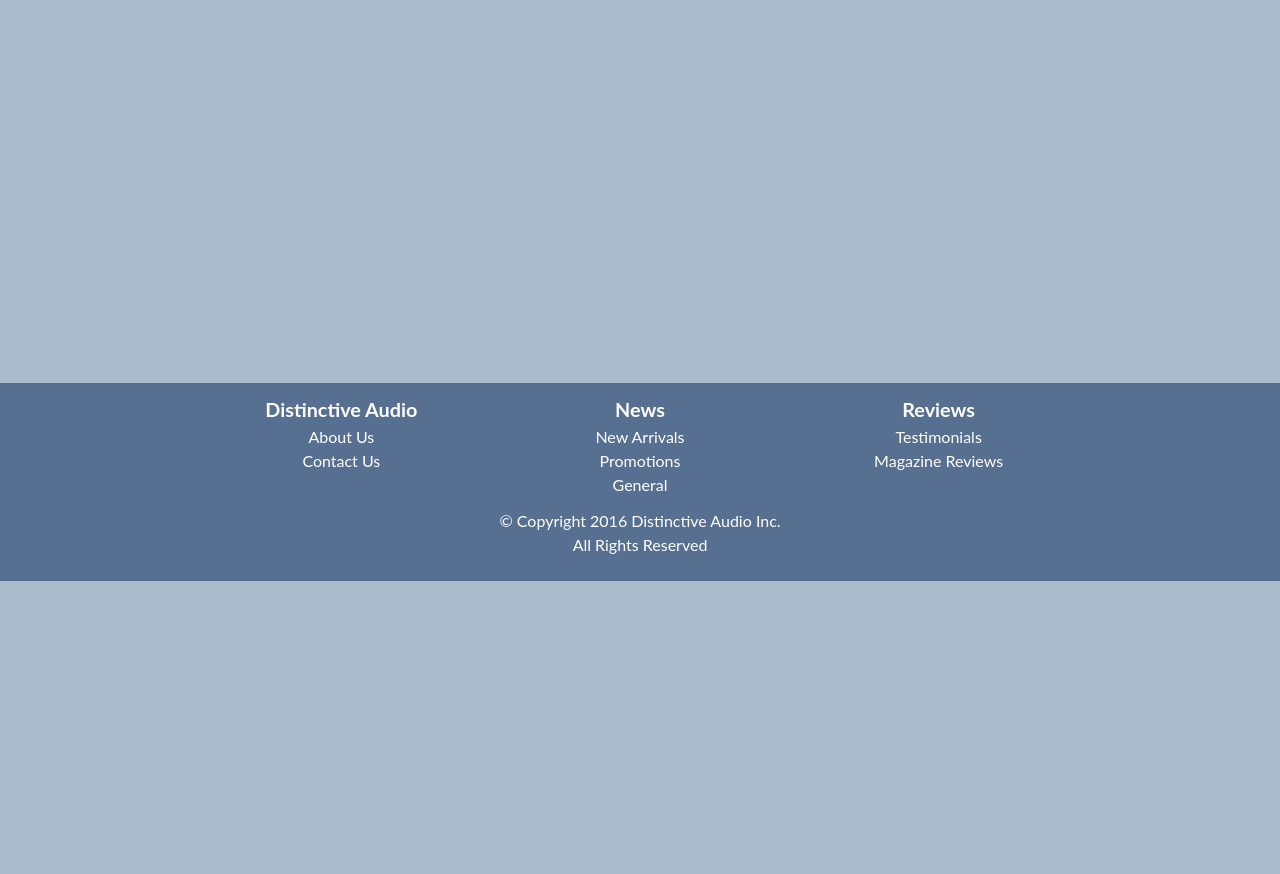
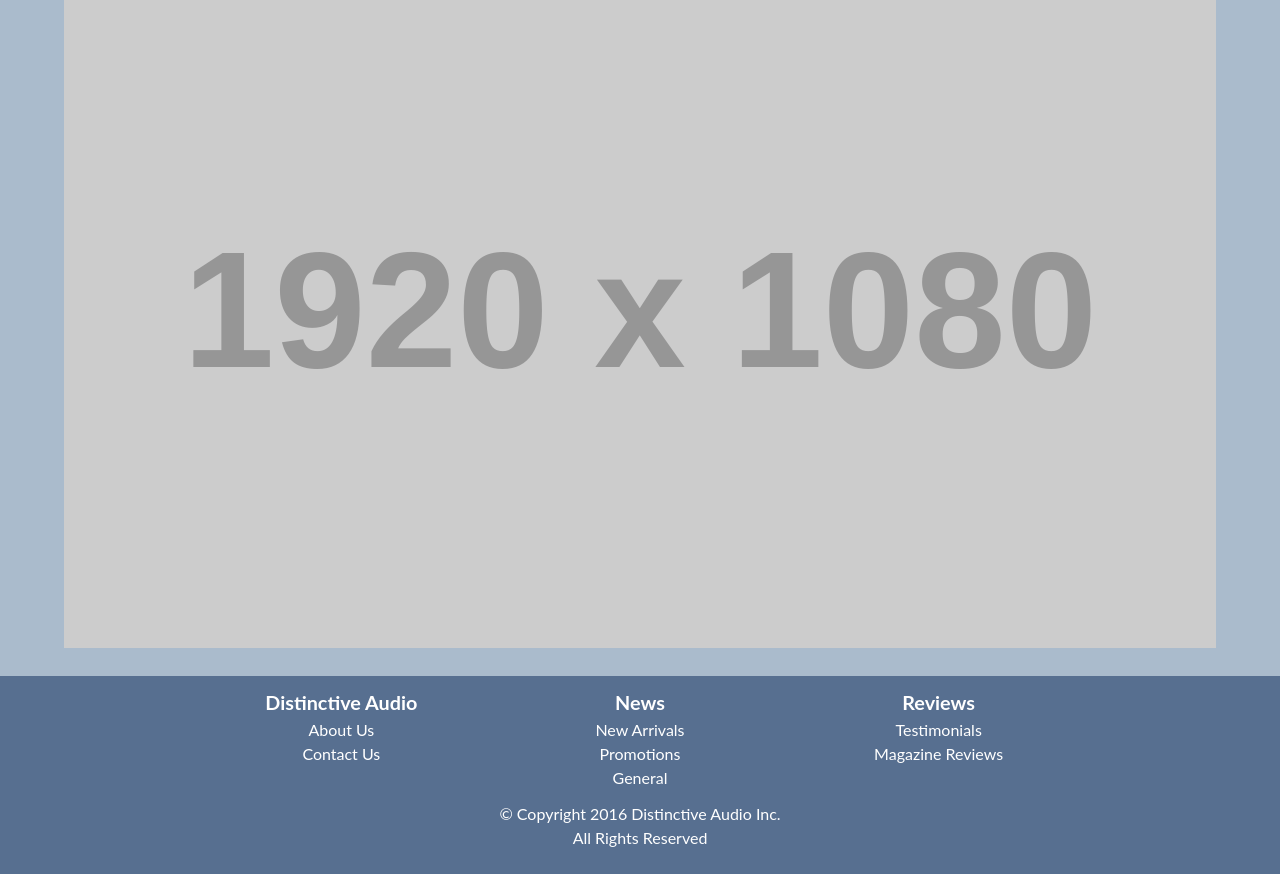
Before and after one commit to sebastiann88/distinctive-audio, a PHP site: page / in a window 1280 px wide. Shown: the part 219-1093 px from the top of the page. Before the commit the page ends 800 px from the top, so only its background shows below. Run offline with PHP 8.4, Linux system fonts and the light colour scheme; grey boxes labelled with a size stand in for pictures from a placeholder-image service; some libraries are stand-ins or nearby versions.

Commit message:
style(all): set up spacing for main content

```diff
--- a/css/main.css
+++ b/css/main.css
@@ -25,6 +25,24 @@ html {
 }
 
 /* --------------------------
+  BRAND COLOURS
+---------------------------
+
+White
+colour: #fff;
+
+Light Blue
+color: #ABC;
+
+Blue
+color: #576F90;
+
+Black
+color: black;
+
+*/
+
+/* --------------------------
   MAIN CONTENT
 --------------------------- */
 
@@ -48,7 +66,22 @@ body {
 
 .main-content-wrapper {
     display: block;
+    position: relative;
+    margin-bottom: 12em;
 }
+
+/* --------------------------
+  BANNER IMAGES
+--------------------------- */
+
+.banner {
+    width: 100%;
+}
+
+.banner img {
+    width: 100%;
+}
+
 
 /* --------------------------
   FOOTER
--- a/css/navigation.css
+++ b/css/navigation.css
@@ -348,6 +348,7 @@
         display: flex;
         flex-direction: row;
         justify-content: flex-end;
+        padding: 1em 0 10px;
     }
 
     .navmenu {
--- a/index.html
+++ b/index.html
@@ -234,11 +234,12 @@
 
         <! -- MAIN CONTENT -->
 
-        <div class="main-content-wrapper">
+        <main class="main-content-wrapper">
+            <div class="banner">
 
-
-
-        </div>
+                <img src="http://placehold.it/1920x1080/576F90" alt="Main Content Image">
+            </div>
+        </main>
     </div>
 
     <! -- FOOTER -->
```
